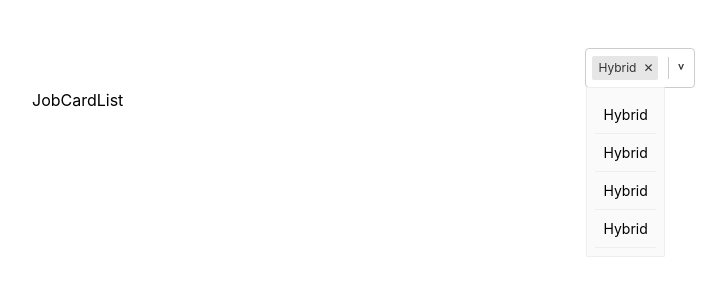
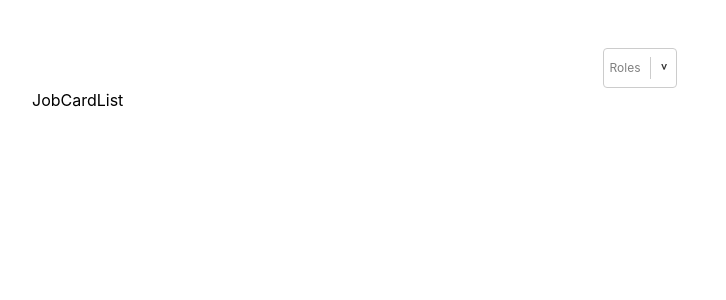
Before and after one commit to parthnariya/job-portal, a React (Vite) app: page / in a window 1280 px wide. Shown: the top 300 px of the page, without its empty margins (0-726 px from the left). Built offline with nearby package versions, Linux system fonts and the light colour scheme.

Commit message:
list view completed

```diff
--- a/src/components/Navbar/Filter/ChipOptionList.tsx
+++ b/src/components/Navbar/Filter/ChipOptionList.tsx
@@ -1,11 +1,26 @@
-import './ChipOptionList.css'
-const ChipOptionList = () => {
+import "./ChipOptionList.css";
+
+type PropsType = {
+  onSelectHandler: (opt: string) => void;
+  options: string[];
+};
+
+const ChipOptionList = ({ onSelectHandler, options }: PropsType) => {
+  const onClickHandler = (opt: string) => {
+    onSelectHandler(opt);
+  };
+
   return (
     <ul className="list">
-      <li className="list-item">Hybrid</li>
-      <li className="list-item">Hybrid</li>
-      <li className="list-item">Hybrid</li>
-      <li className="list-item">Hybrid</li>
+      {options.map((item, index) => (
+        <li
+          key={index}
+          className="list-item"
+          onClick={() => onClickHandler(item)}
+        >
+          {item}
+        </li>
+      ))}
     </ul>
   );
 };
--- a/src/components/Navbar/Filter/index.tsx
+++ b/src/components/Navbar/Filter/index.tsx
@@ -1,13 +1,48 @@
-import Chip from "./Chip";
+import { useState } from "react";
+// import Chip from "./Chip";
 import ChipOptionList from "./ChipOptionList";
 import "./Filter.css";
-const Filter = () => {
+import { FilterTypeEnum } from "../types";
+
+type PropsType = {
+  type: FilterTypeEnum;
+  options: string[];
+};
+
+const Filter = ({ type, options }: PropsType) => {
+  /* state which control the condition to show list of option */
+  const [showOptionList, setShowOptionList] = useState(false);
+
+  /* state which store the all options list */
+  const [listOptions, setListOptions] = useState(options);
+
+  /* function to open list */
+  const openListHandler = () => {
+    setShowOptionList(() => true);
+  };
+
+  /* function to close list */
+  const closeListHandler = () => {
+    setShowOptionList(() => false);
+  };
+
+  /* function to handler option selection on list */
+  const onSelectHandler = (opt: string) => {
+    /* remove selected option from option list */
+    const newOptions = listOptions.filter((item) => item === opt);
+    setListOptions(() => newOptions);
+
+
+
+    closeListHandler();
+  };
+
   return (
     <div className="filter-container">
       <div className="dropdown-container">
-        {/* <div className="placeholder">Enter Employee</div> */}
-
-        <Chip />
+        <div className="placeholder">{type}</div>
+        {}
+        {/* <Chip /> */}
         {/* <Chip />
         <Chip /> */}
         <div className="input-container">
@@ -15,11 +50,16 @@ const Filter = () => {
         </div>
       </div>
 
-      <div className="icon-container">
+      <div className="icon-container" onClick={openListHandler}>
         <span className="divider"></span>
         <div className="icon">&#709;</div>
       </div>
-      <ChipOptionList />
+      {showOptionList && (
+        <ChipOptionList
+          onSelectHandler={onSelectHandler}
+          options={listOptions}
+        />
+      )}
     </div>
   );
 };
--- a/src/components/Navbar/index.tsx
+++ b/src/components/Navbar/index.tsx
@@ -1,15 +1,17 @@
 import Filter from "./Filter";
 import "./Navbar.css";
-
-
+import { FilterTypeEnum } from "./types";
 
 const Navbar = () => {
-  return <header className="header">
-    {/* <Filter />
-    <Filter />
-    <Filter /> */}
-    <Filter />
-  </header>;
+  return (
+    <header className="header">
+      <Filter type={FilterTypeEnum.Role} options={["Frontend", "Backend"]} />
+      {/* <Filter type={FilterTypeEnum.NumberOfEmployee} valueSet={[]} />
+      <Filter type={FilterTypeEnum.Experience} valueSet={[]} />
+      <Filter type={FilterTypeEnum.Remote} valueSet={[]} />
+      <Filter type={FilterTypeEnum.MinimumBasePaySalary} valueSet={[]} /> */}
+    </header>
+  );
 };
 
 export default Navbar;
--- a/src/components/Navbar/types.ts
+++ b/src/components/Navbar/types.ts
@@ -1,9 +1,9 @@
 export enum FilterTypeEnum {
-  NumberOfEmployee = "NumberOfEmployee",
+  NumberOfEmployee = "Number Of Employee",
   Experience = "Experience",
   Remote = "Remote",
-  MinimumBasePaySalary = "MinimumBasePaySalary",
-  Role = "Role",
+  MinimumBasePaySalary = "Minimum Base Pay Salary",
+  Role = "Roles",
 }
 export type FilterType = {
   type: FilterTypeEnum;
```
